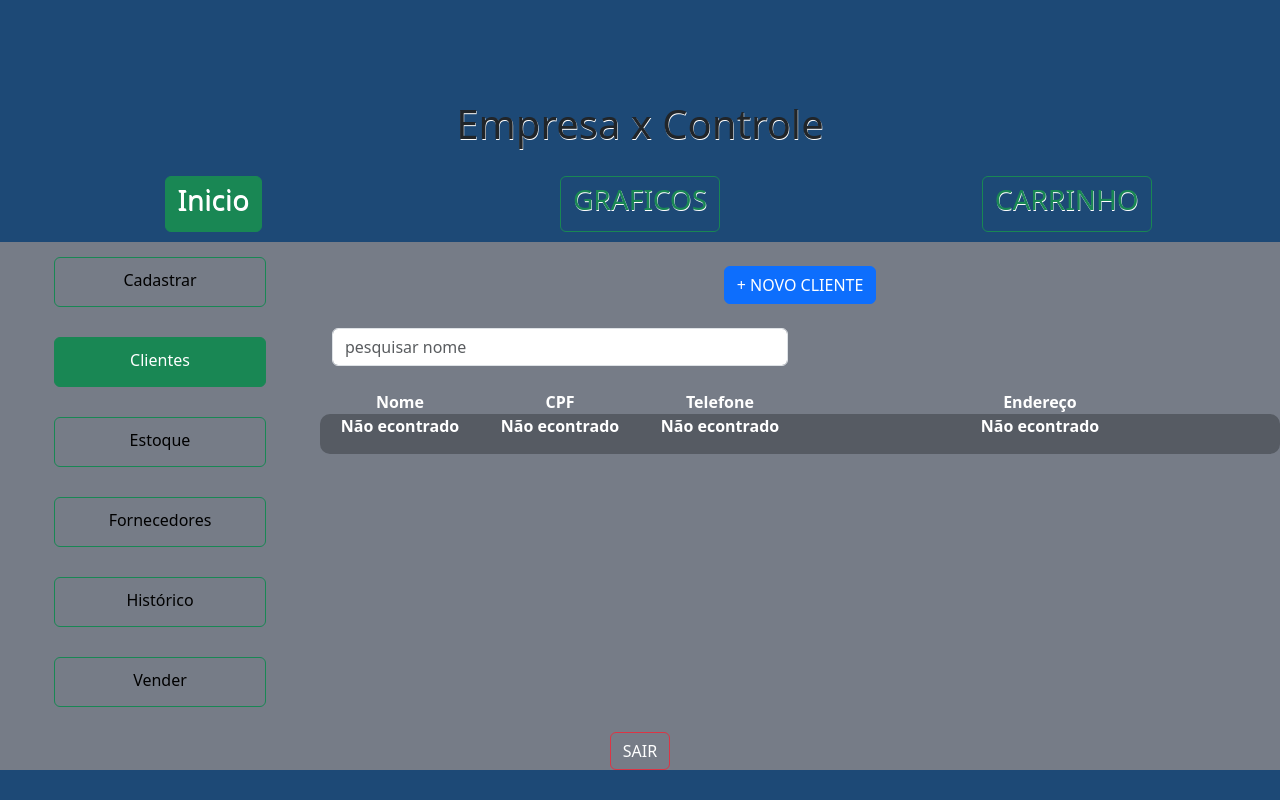
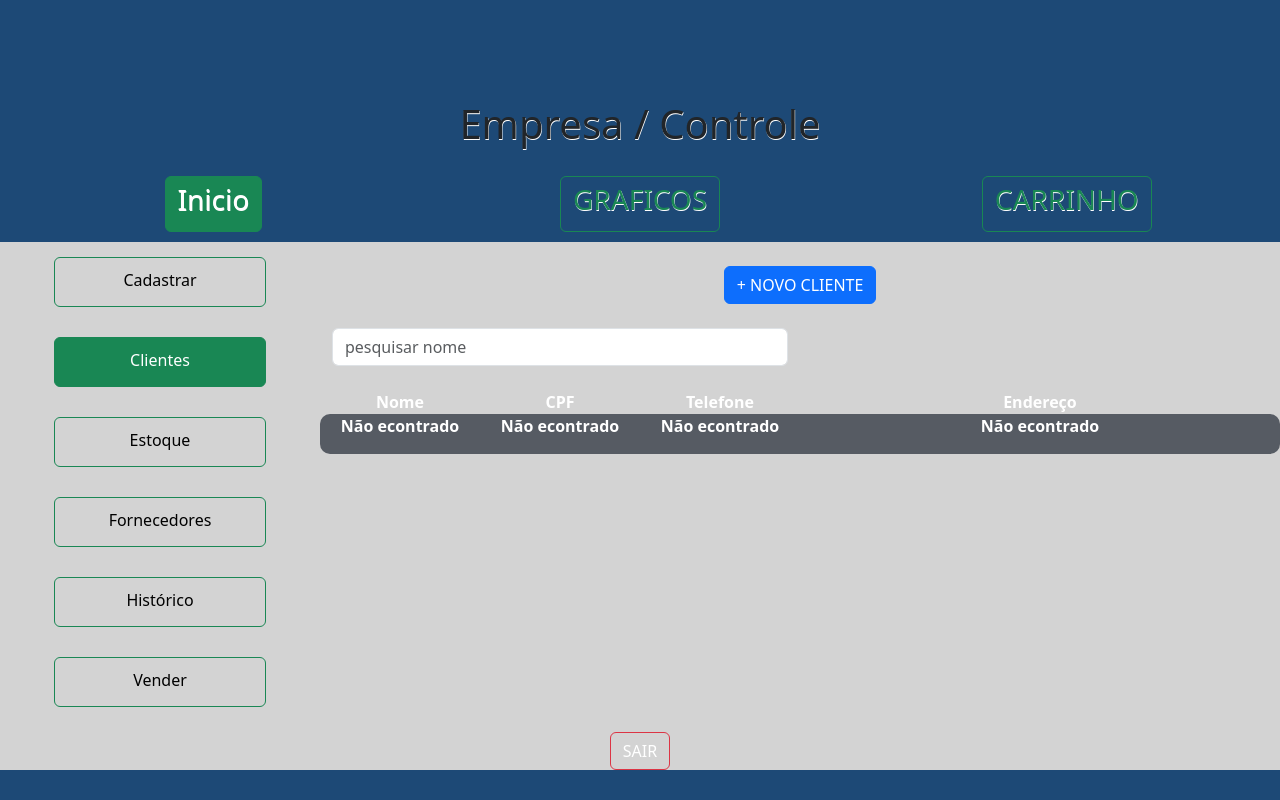
Before and after one commit to ThiagoMdO/ERP_Basico_Loja_roupa, a PHP site: page /clientes.php in a window 1280 px wide. Run offline with PHP 8.4, Linux system fonts and the light colour scheme; the visitor is signed in with stand-in values (Sample User, id 1); data that the repository does not hold is empty.

Commit message:
Atualizacao temporaria

```diff
--- a/estilos/estilo.css
+++ b/estilos/estilo.css
@@ -55,7 +55,7 @@
 
 }
 .row-down{
-	background: rgba(118, 124, 135, 1.0);
+	background: #D3D3D3;
 	color: white;
 	font-weight: 600;
 }
--- a/get_dados_caixa.php
+++ b/get_dados_caixa.php
@@ -49,7 +49,7 @@
 							<p style="color:orange;">R$ '.$total_soma.'</p>
 						</div>
 						<div class="col-12 row-space-controle">
-							<button type="button" class="btn btn-outline-warning" data-bs-toggle="modal" data-bs-target="#modal_transferir">Transferir</button>
+							<button type="button" class="btn btn-outline-warning" data-bs-toggle="modal" data-bs-target="#modal_transferir">Trocar Saldos</button>
 						</div>
 						<div class="col-12 row-space-controle">
 							<button type="button" class="btn btn-primary" data-bs-toggle="modal" data-bs-target="#meuModal">Editar manualmente</button>
--- a/get_produtos_vender.php
+++ b/get_produtos_vender.php
@@ -75,8 +75,9 @@
 						</div>
 					</div>
 					<div class="col-12">
+						<button type="button" class="btn btn-dark btn_devolver" data-bs-toggle="modal" data-bs-target="#modalDevolver_'.$i.'">Devolução</button>
 						<button type="button" class="btn btn-outline-success btn_vender" data-bs-toggle="modal" data-bs-target="#modalVender_'.$i.'">Vender</button>
-						<button type="button" class="btn btn-outline-warning btn_adicionar_carrinho" >Adicionar Carrinho</button>
+						<button type="button" class="btn btn-warning btn_adicionar_carrinho" >+ Carrinho Vender</button>
 
 					</div>
 					<!-- fim Exibir estoque tela -->
--- a/home.php
+++ b/home.php
@@ -229,7 +229,7 @@
 							<input id="input_transfere_atualiza_saldo_receber" name="transferir_novo_saldo" type="number" class="form-control" placeholder="Valor para transferir" >
 
 						</div>
-						Transferir de:
+						Trocar Saldos de:
 						<select name="transferir_de" class="form-select">
 							<option value="de_dinheiro">Conta Dinheiro</option>
 							<option value="de_banco">Conta Banco</option>
--- a/menu_principal.php
+++ b/menu_principal.php
@@ -3,7 +3,7 @@
 			<?php
 			echo(
 				'<div class="col-12">
-					<h1>Empresa x Controle</h1>
+					<h1>Empresa / Controle</h1>
 				</div>
 				<div class="nav_pag col-md-4">
 					<a href="home.php"><button class="btn btn-outline-success active"><h3>Inicio</h3></button></a>
```
Also changed, not shown: img/produtos/Camisa do Bahia.png (added), img/produtos/camisa Palmeiras.png (added).
